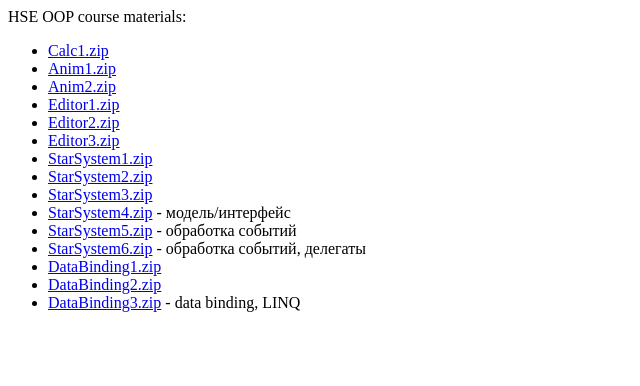
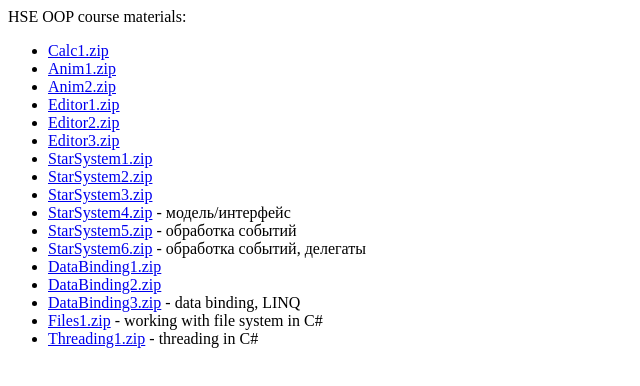
Before and after one commit to alno/hse-oop-csharp, a plain HTML site: page index.html in a window 1280 px wide. Shown: the whole page, without its empty margins (0-640 px from the left). Drawn offline with Linux system fonts and the light colour scheme.

Commit message:
Files1 and Threading1

```diff
--- a/index.html
+++ b/index.html
@@ -22,6 +22,8 @@
         <li><a href="DataBinding1.zip">DataBinding1.zip</a></li>
         <li><a href="DataBinding2.zip">DataBinding2.zip</a></li>
         <li><a href="DataBinding3.zip">DataBinding3.zip</a> - data binding, LINQ</li>
+        <li><a href="Files1.zip">Files1.zip</a> - working with file system in C#</li>
+        <li><a href="Threading1.zip">Threading1.zip</a> - threading in C#</li>
     </ul>
 </body>
 </html>
```
Also changed, not shown: 2 other files.
